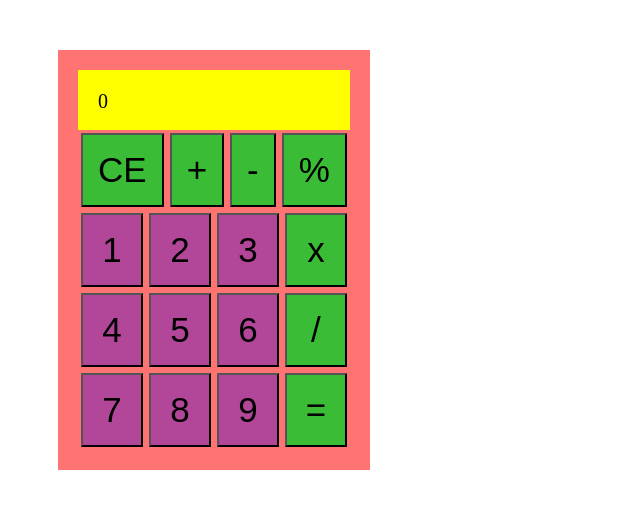
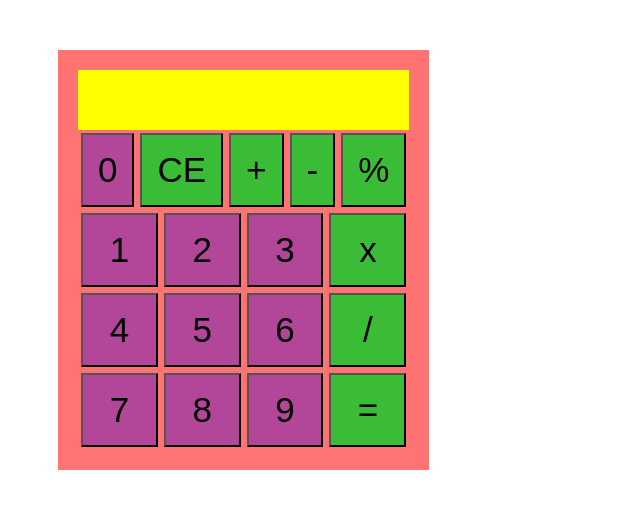
Before and after one commit to Saurav-Sutaria/Web-Development, a plain HTML site: page JavaScript/Calculator/index.html in a window 1280 px wide. Shown: the whole page, without its empty margins (0-640 px from the left). Drawn offline with Linux system fonts and the light colour scheme.

Commit message:
Calculator updated

```diff
--- a/JavaScript/Calculator/index.html
+++ b/JavaScript/Calculator/index.html
@@ -6,37 +6,38 @@
 </head>
 <body>
     <div class="main">
-        <div class="screen">0</div>
+        <div class="screen"></div>
         <div class="keys">
             <div class="row1">
-                <button class="operation">CE</button>
-                <button class="operation">+</button>
-                <button class="operation">-</button>
-                <button class="operation">%</button>
+                <button class="numbers" id="0" onclick="push(0)">0</button>
+                <button class="operation" onclick="clearScreen()">CE</button>
+                <button class="operation" onclick="pushOp('+')">+</button>
+                <button class="operation" onclick="pushOp('-')">-</button>
+                <button class="operation" onclick="pushOp('%')">%</button>
             </div>
             <div class="row2">
-                <button class="numbers" onclick="push()">1</button>
-                <button class="numbers" onclick="push(2)">2</button>
-                <button class="numbers" onclick="push(3)">3</button>
-                <button class="operation">x</button>
+                <button class="numbers" id="1" onclick="push(1)">1</button>
+                <button class="numbers" id="2" onclick="push(2)">2</button>
+                <button class="numbers" id="3" onclick="push(3)">3</button>
+                <button class="operation" onclick="pushOp('*')">x</button>
 
             </div>
             <div class="row3">
-                <button class="numbers" onclick="push(4)">4</button>
-                <button class="numbers" onclick="push(5)">5</button>
-                <button class="numbers" onclick="push(6)">6</button>
-                <button class="operation">/</button>
+                <button class="numbers" id="4" onclick="push(4)">4</button>
+                <button class="numbers" id="5" onclick="push(5)">5</button>
+                <button class="numbers" id="6" onclick="push(6)">6</button>
+                <button class="operation" onclick="pushOp('/')">/</button>
 
             </div>
             <div class="row4">
-                <button class="numbers" onclick="push(7)">7</button>
-                <button class="numbers" onclick="push(8)">8</button>
-                <button class="numbers" onclick="push(9)">9</button>
-                <button class="operation">=</button>
+                <button class="numbers" id="7" onclick="push(7)">7</button>
+                <button class="numbers" id="8" onclick="push(8)">8</button>
+                <button class="numbers" id="9" onclick="push(9)">9</button>
+                <button class="operation" onclick="findAnswer()">=</button>
 
             </div>
         </div>
     </div>
-    <script href="script.js"></script>
+    <script src="script.js"></script>
 </body>
 </html>
```
